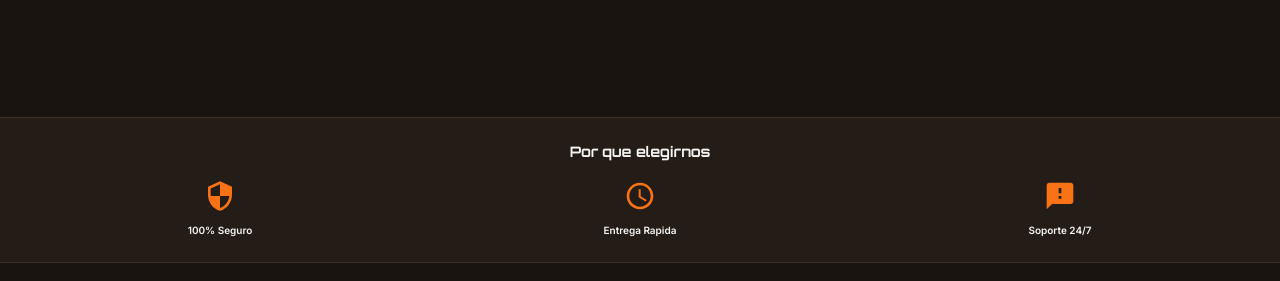
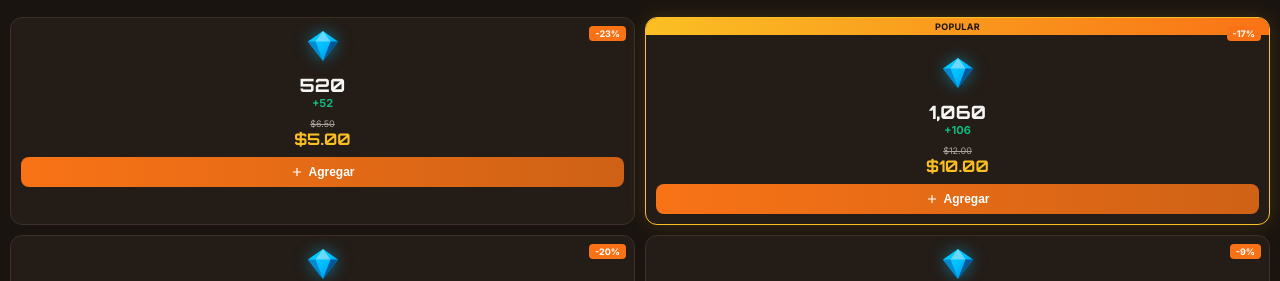
Before and after one commit to storehn/joelstore, a plain HTML site: page index.html in a window 1280 px wide. Shown: the part 185-466 px from the top of the page. Drawn offline with Linux system fonts and the light colour scheme; a script that the page names is missing.

Commit message:
Update index.html

```diff
--- a/index.html
+++ b/index.html
@@ -133,118 +133,106 @@
 
     /* Products */
     .products {
-      padding: 0 12px 100px;
-      display: flex;
-      flex-direction: column;
-      gap: 12px;
+      padding: 0 10px 100px;
+      display: grid;
+      grid-template-columns: repeat(2, 1fr);
+      gap: 10px;
     }
 
     .product-card {
       background: var(--bg-card);
       border: 1px solid var(--border);
-      border-radius: 16px;
+      border-radius: 12px;
       overflow: hidden;
       transition: transform 0.2s;
+      position: relative;
     }
 
-    .product-card:active { transform: scale(0.98); }
+    .product-card:active { transform: scale(0.97); }
 
     .product-card.featured {
       border-color: var(--secondary);
       box-shadow: 0 0 20px rgba(251, 191, 36, 0.15);
+      ring: 1px solid rgba(251, 191, 36, 0.3);
+    }
+
+    .discount-badge {
+      position: absolute;
+      top: 8px;
+      right: 8px;
+      background: var(--primary);
+      color: white;
+      font-size: 9px;
+      padding: 2px 6px;
+      border-radius: 4px;
+      font-weight: 700;
+      z-index: 5;
     }
 
     .featured-badge {
       background: linear-gradient(to right, var(--secondary), var(--primary));
       text-align: center;
-      padding: 4px;
-      font-size: 10px;
+      padding: 3px;
+      font-size: 9px;
       font-weight: 700;
       color: #1a1410;
-      letter-spacing: 0.05em;
+      letter-spacing: 0.03em;
     }
 
-    .product-content { padding: 14px; }
-
-    .product-row {
-      display: flex;
-      align-items: center;
-      gap: 12px;
-      margin-bottom: 10px;
-    }
+    .product-content { padding: 10px; text-align: center; }
 
     .diamond-icon {
-      width: 44px;
-      height: 44px;
-      flex-shrink: 0;
+      width: 36px;
+      height: 36px;
+      margin: 0 auto 8px;
       filter: drop-shadow(0 0 8px rgba(0, 191, 255, 0.5));
     }
 
-    .product-info { flex: 1; }
-
     .diamonds-count {
       font-family: 'Orbitron', sans-serif;
-      font-size: 1.4rem;
+      font-size: 1.15rem;
       font-weight: 800;
       line-height: 1;
     }
 
     .bonus {
       color: var(--emerald);
-      font-size: 12px;
-      font-weight: 600;
+      font-size: 11px;
+      font-weight: 700;
       margin-top: 2px;
     }
 
-    .price-info { text-align: right; }
+    .price-info { margin: 8px 0; }
 
     .original-price {
       color: var(--text-muted);
       text-decoration: line-through;
-      font-size: 11px;
+      font-size: 9px;
     }
 
     .current-price {
       font-family: 'Orbitron', sans-serif;
-      font-size: 1.1rem;
+      font-size: 1rem;
       font-weight: 700;
       color: var(--secondary);
     }
 
-    .product-tags {
-      display: flex;
-      align-items: center;
-      gap: 8px;
-      margin-bottom: 10px;
-    }
-
-    .discount-tag {
-      background: rgba(249, 115, 22, 0.2);
-      color: var(--primary);
-      padding: 3px 8px;
-      border-radius: 4px;
-      font-size: 10px;
-      font-weight: 600;
-    }
-
-    .total-tag { color: var(--text-muted); font-size: 10px; }
-
     .add-btn {
       width: 100%;
-      padding: 12px;
+      padding: 8px;
       border: none;
-      border-radius: 10px;
-      font-size: 14px;
+      border-radius: 8px;
+      font-size: 12px;
       font-weight: 600;
       cursor: pointer;
       display: flex;
       align-items: center;
       justify-content: center;
-      gap: 6px;
+      gap: 4px;
       transition: transform 0.2s;
     }
 
-    .add-btn:active { transform: scale(0.98); }
+    .add-btn:active { transform: scale(0.97); }
 
     .add-btn.primary {
       background: linear-gradient(to right, var(--primary), rgba(249, 115, 22, 0.8));
@@ -257,7 +245,7 @@
       border: 1px solid rgba(16, 185, 129, 0.3);
     }
 
-    .add-btn svg { width: 18px; height: 18px; fill: currentColor; }
+    .add-btn svg { width: 14px; height: 14px; fill: currentColor; }
 
     /* Info */
     .info-section {
@@ -779,11 +767,11 @@
   </div>
 
   <script>
-    const products =
-      { id: 3, diamonds: 520, bonus: 52, price: 4.00, originalPrice: 5.00 },
-      { id: 4, diamonds: 1060, bonus: 106, price: 9.00, originalPrice: 10.00, featured: true },
-      { id: 5, diamonds: 2180, bonus: 218, price: 18.00, originalPrice: 20.00 },
-      { id: 6, diamonds: 5600, bonus: 560, price: 47.00, originalPrice: 50.00 }
+const products = [
+  { id: 1, diamonds: 520, bonus: 52, price: 5.00, originalPrice: 6.50 },
+  { id: 2, diamonds: 1060, bonus: 106, price: 10.00, originalPrice: 12.00, featured: true },
+  { id: 3, diamonds: 2180, bonus: 218, price: 20.00, originalPrice: 25.00 },
+  { id: 4, diamonds: 5600, bonus: 560, price: 50.00, originalPrice: 55.00 }
   ];
 
     let cart = [];
@@ -811,26 +799,19 @@
   const inCart = cart.some(i => i.id === p.id);
   return `
   <div class="product-card ${p.featured ? 'featured' : ''}">
-            ${p.featured ? '<div class="featured-badge">MAS VENDIDO</div>' : ''}
-            <div class="product-content">
-              <div class="product-row">
+  <span class="discount-badge">-${discount}%</span>
+  ${p.featured ? '<div class="featured-badge">POPULAR</div>' : ''}
+  <div class="product-content" style="padding-top: ${p.featured ? '20px' : '10px'}">
   ${diamondSVG}
-                <div class="product-info">
   <div class="diamonds-count">${p.diamonds.toLocaleString()}</div>
-                  <div class="bonus">+${p.bonus} BONUS</div>
-                </div>
+  <div class="bonus">+${p.bonus}</div>
   <div class="price-info">
   <div class="original-price">$${p.originalPrice.toFixed(2)}</div>
   <div class="current-price">$${p.price.toFixed(2)}</div>
   </div>
-              </div>
-              <div class="product-tags">
-                <span class="discount-tag">-${discount}%</span>
-                <span class="total-tag">Total: ${(p.diamonds + p.bonus).toLocaleString()} diamantes</span>
-              </div>
   <button class="add-btn ${inCart ? 'in-cart' : 'primary'}" onclick="addToCart(${p.id})">
   ${inCart ?
-                  `<svg viewBox="0 0 24 24"><path d="M9 16.17L4.83 12l-1.42 1.41L9 19 21 7l-1.41-1.41z"/></svg> En el carrito` :
+  `<svg viewBox="0 0 24 24"><path d="M9 16.17L4.83 12l-1.42 1.41L9 19 21 7l-1.41-1.41z"/></svg> Agregado` :
   `<svg viewBox="0 0 24 24"><path d="M19 13h-6v6h-2v-6H5v-2h6V5h2v6h6v2z"/></svg> Agregar`}
   </button>
   </div>
```
Lines whose indentation alone changed are shown as unchanged.
